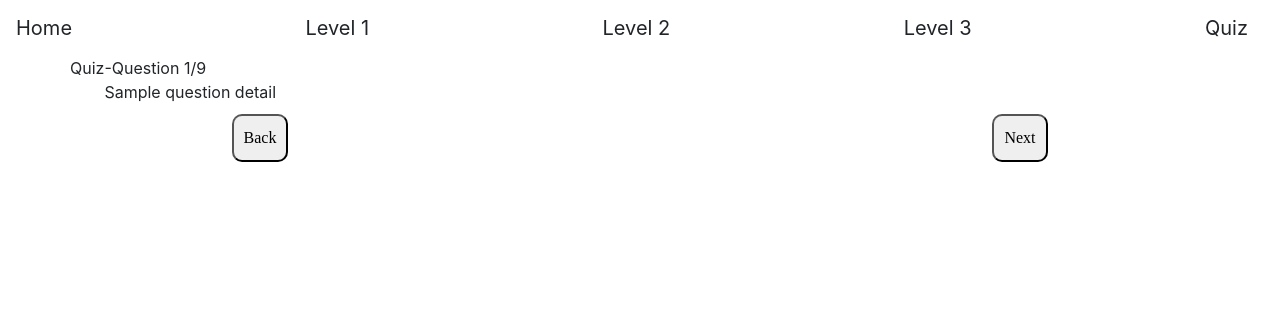
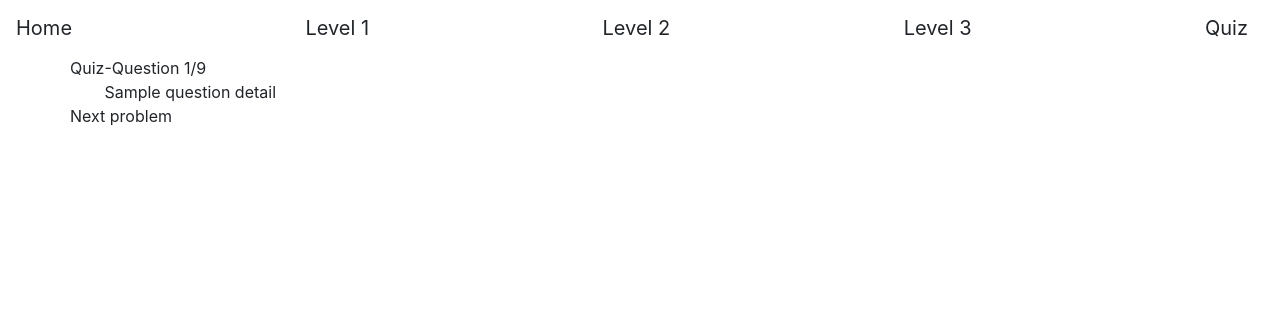
Before and after one commit to chris-cox-columbia/UID-Final-Project, a Flask app: template templates/ratios.html in a window 1280 px wide. Shown: the top 316 px of the page. Run offline with Flask 2, Linux system fonts and the light colour scheme; the template is opened without the code that fills it: most values are stand-ins (such as "Sample title", 1, 10 or a date in 2020); some libraries are stand-ins or nearby versions.

Commit message:
to pull again

```diff
--- a/static/ratios.js
+++ b/static/ratios.js
@@ -12,29 +12,32 @@ function pushIngredients(){
 }
 
 function addIngredients(index, object){
-  var x = $("<div>" + object + "</div><br>")
-  var y = $('<input type="text" placeholder="e.g. 3" id="'+index+'"></input><br>')
-  $("#main_row").append(x)
-  $("#main_row").append(y)
+  let new_row = $('<div class="row">')
+  let x = $("<div class='col-4'>" + object + "</div>")
+  let y = $('<input type="text" placeholder="e.g. 3" id="'+index+'"></input><br>')
+  $(new_row).append(x)
+  $(new_row).append(y)
+
+  $("#main_row").append(new_row)
 }
 
 // check answer
 function buttonAnswer(){
   let button = $('<button class="btn-primary">Check answer</button>')
   $(button).click(function(){
-    let answer = buildAnswer()
-    check(answer)
+    let submission = buildAnswer()
+    check(submission)
   })
   $("#answer").append(button)
 }
 
 function buildAnswer(){
-  let answer = {}
+  let submission = {}
   $.each(ingredients, function(index, object){
     answer[object] = $.trim( $("#"+index+"").val())
   })
 
-  return answer
+  return submission
 }
 
 function check(submission){
@@ -47,6 +50,7 @@ function check(submission){
       data : JSON.stringify(submission),
       success: function(result){
         console.log(result)
+        compare(submission, result)
         displayAnswer(result)
       },
       error: function(request, status, error){
@@ -56,6 +60,10 @@ function check(submission){
           console.log(error)
       }
   });
+}
+
+function compare(submission, result){
+
 }
 
 // display answers
@@ -68,33 +76,6 @@ function displayAnswer(answer){
 // on ready
 
 $(document).ready(function(){
-  let next = questionDetails.next;
-  console.log(next)
-  $("#next_button").click(function(){
-      console.log("hello next")
-      if(next==""){
-        let url='/congratulations'
-        window.location.replace(url);
-        }
-      else{
-        let url='/quiz/'+next
-        window.location.replace(url);
-      }
-    })
-
-  let id = questionDetails.id;
-  $("#back_button").click(function(){
-      if(id=="1"){
-        let url = '/learn/video/3'
-        window.location.replace(url);
-      }
-      else{
-        let prev = (parseInt(id)-1).toString()
-        let url = '/quiz/'+prev
-        window.location.replace(url);
-      }
-    })
-
   initialize(questionDetails)
   pushIngredients()
   buttonAnswer()
--- a/templates/ratios.html
+++ b/templates/ratios.html
@@ -21,27 +21,17 @@
     {{questionDetails.question}}
   </div>
   <!-- row to do assignment of ratios -->
-  <div class="row">
-    <div class="row" id="main_row">
-      <div class="col-12">
+  <div class="container" id="main_row">
 
-      </div>
-    </div>
   </div>
 
   <!-- TEMPORARY TO CHECK ANSWER -->
   <div class="row" id="answer">
   </div>
 
-  <div class="row">
-    <div class="col-md-4 bottom_button">
-        <button type="button" class="button_design" id="back_button">Back</button>
-    </div>
-    <div class="col-md-4 bottom_button">
-    </div>
-    <div class="col-md-4 bottom_button">
-        <button type="button" class="button_design" id="next_button">Next</button>
-    </div>
-</div>
+  <!-- row for next problem -- I took some creative liberties here lol but can change -->
+  <div class="row" id="next">
+    Next problem
+  </div>
 
 {% endblock %}
```
